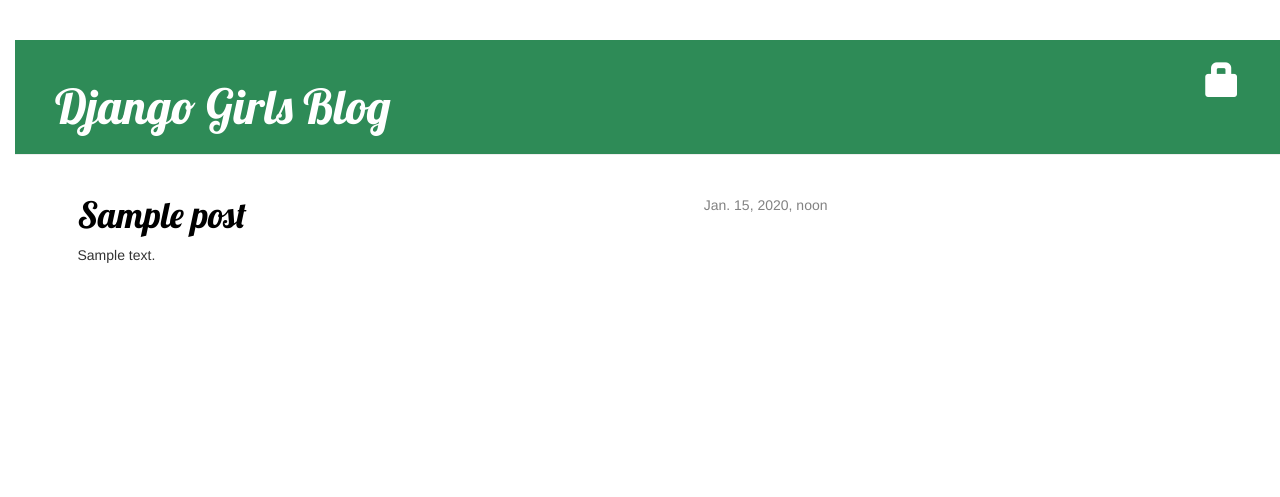
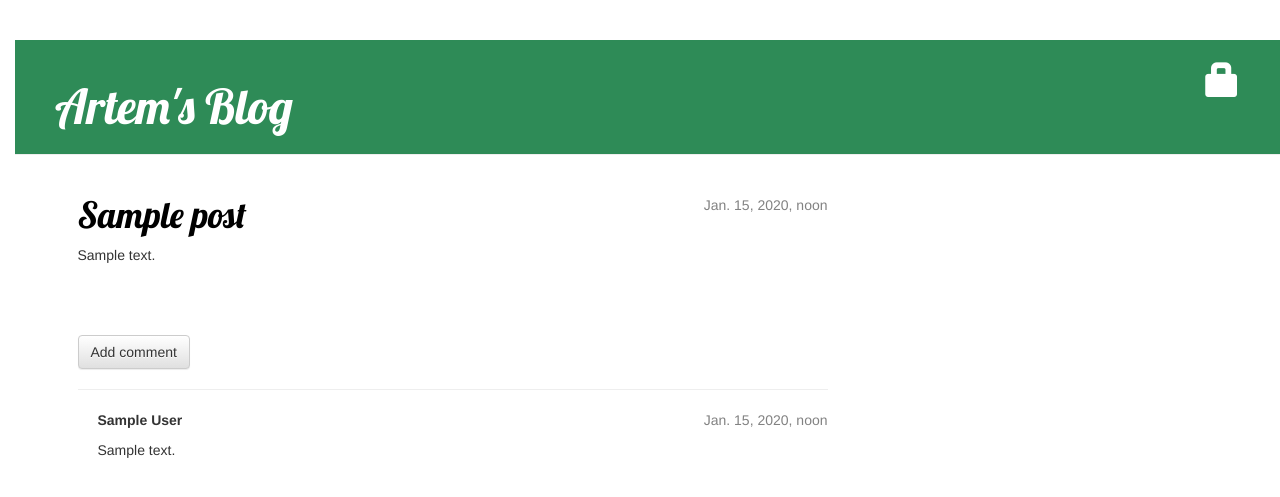
Before and after one commit to artem9/my-first-blog, a Django app: page /post/1/ in a window 1280 px wide. Shown: the top 497 px of the page. Run offline with Django 3.2, Linux system fonts and the light colour scheme; tables that the repository leaves empty hold one stand-in row (values such as "Sample post"); some libraries are stand-ins or nearby versions.

Commit message:
Created comment model.

```diff
--- a/blog/admin.py
+++ b/blog/admin.py
@@ -1,5 +1,6 @@
 from django.contrib import admin
-from .models import Post
+from .models import Post, Comment
 
 
 admin.site.register(Post)
+admin.site.register(Comment)
--- a/blog/models.py
+++ b/blog/models.py
@@ -15,3 +15,21 @@
 
     def __str__(self):
         return self.title
+
+    def approved_comments(self):
+        return self.comments.filter(approved_comment=True)
+
+
+class Comment(models.Model):
+    post = models.ForeignKey('blog.Post', related_name='comments')
+    author = models.CharField(max_length=200)
+    text = models.TextField()
+    created_date = models.DateTimeField(default=timezone.now)
+    approved_comment = models.BooleanField(default=False)
+
+    def approve(self):
+        self.approved_comment = True
+        self.save()
+
+    def __str__(self):
+        return self.text
--- a/blog/static/css/blog.css
+++ b/blog/static/css/blog.css
@@ -54,3 +54,7 @@
 .post h1 a, .post h1 a:visited {
     color: #000000;
 }
+
+.comment {
+    margin: 20px 0px 20px 20px;
+}
--- a/blog/templates/blog/base.html
+++ b/blog/templates/blog/base.html
@@ -18,7 +18,7 @@
         {% else %}
             <a href="{% url 'login' %}" class="top-menu"><span class="glyphicon glyphicon-lock"></span></a>
         {% endif %}
-        <h1><a href="/">Django Girls Blog</a></h1>
+        <h1><a href="/">Artem's Blog</a></h1>
     </div>
     <div class="content container">
         <div class="row">
--- a/blog/templates/blog/post_detail.html
+++ b/blog/templates/blog/post_detail.html
@@ -16,4 +16,23 @@
         <h1><a href="">{{ post.title }}</a></h1>
         <p>{{ post.text|linebreaksbr }}</p>
     </div>
+    <a class="btn btn-default" href="{% url 'add_comment_to_post' pk=post.pk %}">Add comment</a>
+    <hr>
+    {% for comment in post.comments.all %}
+    {% if user.is_authenticated or comment.approved_comment %}
+        <div class="comment">
+            <div class="date">
+                {{ comment.created_date }}
+                {% if not comment.approved_comment %}
+                    <a class="btn btn-default" href="{% url 'comment_remove' pk=comment.pk %}"><span class="glyphicon glyphicon-remove"></span></a>
+                    <a class="btn btn-default" href="{% url 'comment_approve' pk=comment.pk %}"><span class="glyphicon glyphicon-ok"></span></a>
+                {% endif %}
+            </div>
+            <strong>{{ comment.author }}</strong>
+            <p>{{ comment.text|linebreaks }}</p>
+        </div>
+    {% endif %}
+    {% empty %}
+    <p>No comments here yet :(</p>
+    {% endfor %}
 {% endblock %}
--- a/blog/templates/blog/post_list.html
+++ b/blog/templates/blog/post_list.html
@@ -8,6 +8,7 @@
             </div>
             <h1><a href="{% url 'post_detail' pk=post.pk %}">{{ post.title }}</a></h1>
             <p>{{ post.text|linebreaksbr }}</p>
+            <a href="{% url 'post_detail' pk=post.pk %}">Comments: {{ post.approved_comments.count }}</a>
         </div>
     {% endfor %}
 {% endblock %}
--- a/blog/urls.py
+++ b/blog/urls.py
@@ -10,4 +10,7 @@
     url(r'^drafts/$', views.post_draft_list, name='post_draft_list'),
     url(r'^post/(?P<pk>\d+)/publish/$', views.post_publish, name='post_publish'),
     url(r'^post/(?P<pk>\d+)/remove/$', views.post_remove, name='post_remove'),
+    url(r'^post/(?P<pk>\d+)/comment/$', views.add_comment_to_post, name='add_comment_to_post'),
+    url(r'^comment/(?P<pk>\d+)/approve/$', views.comment_approve, name='comment_approve'),
+    url(r'^comment/(?P<pk>\d+)/remove/$', views.comment_remove, name='comment_remove'),
 ]
--- a/blog/views.py
+++ b/blog/views.py
@@ -2,8 +2,8 @@
 from django.contrib.auth.decorators import login_required
 from django.utils import timezone
 
-from blog.models import Post
-from .forms import PostForm
+from blog.models import Post, Comment
+from .forms import PostForm, CommentForm
 
 
 def post_list(request):
@@ -70,3 +70,32 @@
     post = get_object_or_404(Post, pk=pk)
     post.delete()
     return redirect('post_list')
+
+
+def add_comment_to_post(request, pk):
+    post = get_object_or_404(Post, pk=pk)
+    if request.method == "POST":
+        form = CommentForm(request.POST)
+        if form.is_valid():
+            comment = form.save(commit=False)
+            comment.post = post
+            comment.save()
+            return redirect('post_detail', pk=post.pk)
+    else:
+        form = CommentForm()
+    return render(request, 'blog/add_comment_to_post.html', {'form': form})
+
+
+@login_required
+def comment_approve(request, pk):
+    comment = get_object_or_404(Comment, pk=pk)
+    comment.approve()
+    return redirect('post_detail', pk=comment.post.pk)
+
+
+@login_required
+def comment_remove(request, pk):
+    comment = get_object_or_404(Comment, pk=pk)
+    post_pk = comment.post.pk
+    comment.delete()
+    return redirect('post_detail', pk=post_pk)
```
Also changed, not shown: blog/forms.py (+8 -1 lines), blog/templates/blog/add_comment_to_post.html (added, +10 -0 lines).
